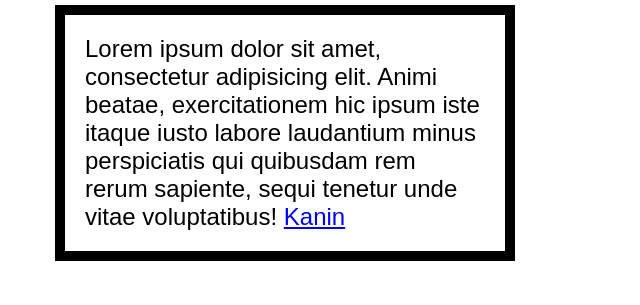
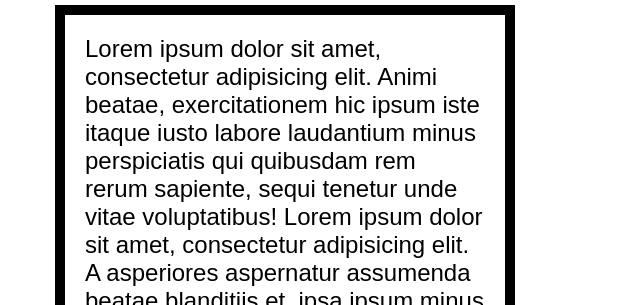
Before and after one commit to EjvindVB/Awesome, a plain HTML site: page index.html in a window 1280 px wide. Shown: the part 304-609 px from the top of the page, without its empty margins (305-945 px from the left). Drawn offline with Linux system fonts and the light colour scheme; files that its build step writes are made by us from their sources.

Commit message:
Skrev litt mer
Skre mer

```diff
--- a/index.html
+++ b/index.html
@@ -16,7 +16,7 @@
 
     <h2>Introduksjon</h2>
     <p>
-      Lorem ipsum dolor sit amet, consectetur adipisicing elit. Animi beatae, exercitationem hic ipsum iste itaque iusto labore laudantium minus perspiciatis qui quibusdam rem rerum sapiente, sequi tenetur unde vitae voluptatibus!
+      Lorem ipsum dolor sit amet, consectetur adipisicing elit. Animi beatae, exercitationem hic ipsum iste itaque iusto labore laudantium minus perspiciatis qui quibusdam rem rerum sapiente, sequi tenetur unde vitae voluptatibus! Lorem ipsum dolor sit amet, consectetur adipisicing elit. A asperiores aspernatur assumenda beatae blanditiis et, ipsa ipsum minus molestiae nobis nulla perferendis provident, quidem quod ratione repellat repudiandae veritatis, voluptas.
       <a href="#kanin">Kanin</a>
     </p>
 
```
Also changed, not shown: 1 other file.
